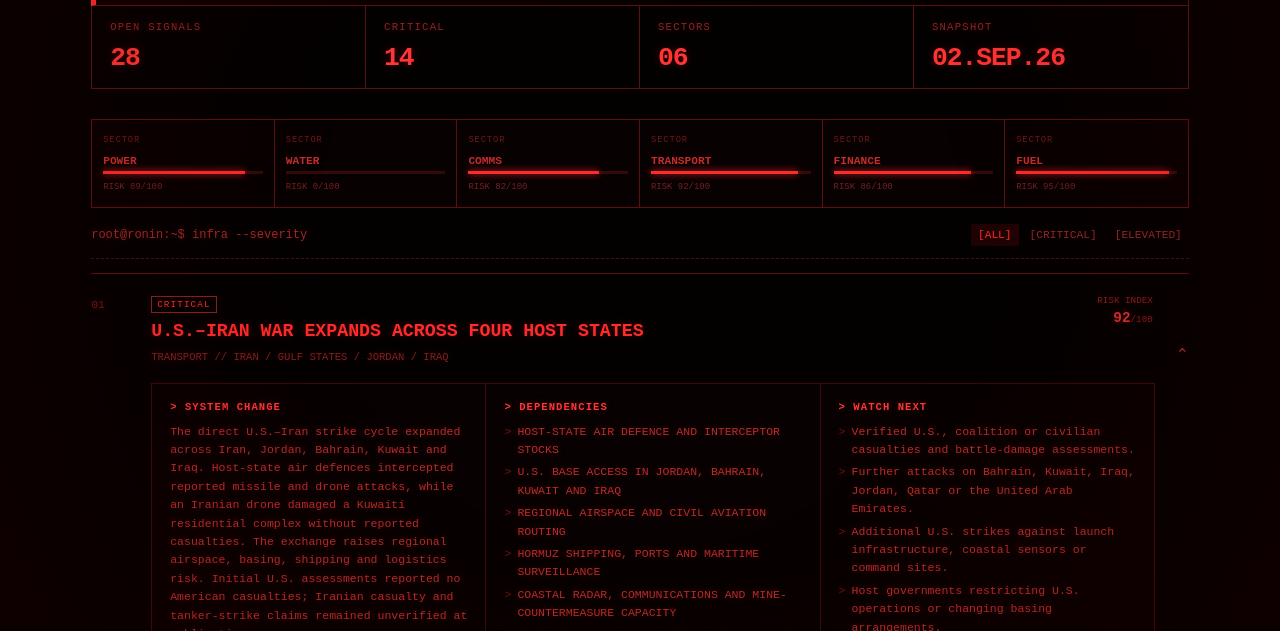
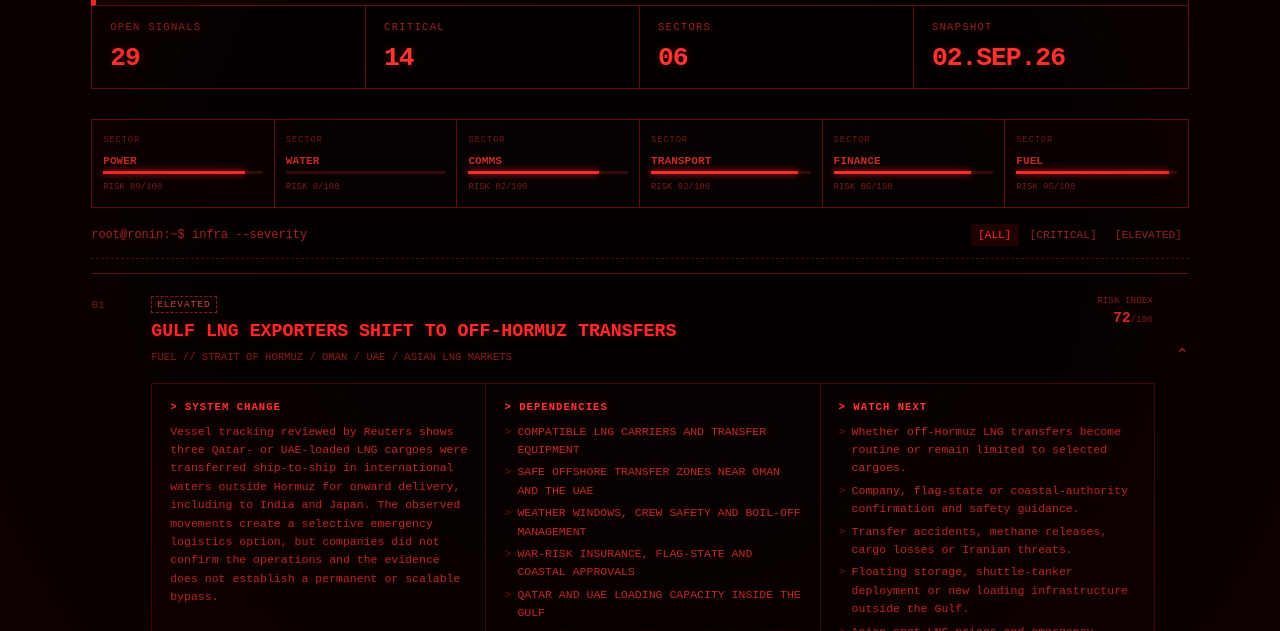
Before and after one commit to triadconstruct-boop/triadconstruct-boop.github.io, a plain HTML site: page infrawatch/index.html in a window 1280 px wide. Shown: the part 169-800 px from the top of the page. Drawn offline with Linux system fonts and the light colour scheme.

Commit message:
Sync EC-260902-01 to INFRAWATCH

```diff
--- a/infrawatch/index.html
+++ b/infrawatch/index.html
@@ -22,6 +22,31 @@
   </main>
   <script>
     "use strict";const signals=[
+      {
+            "id": "EC-260902-01",
+            "sector": "FUEL",
+            "level": "ELEVATED",
+            "score": 72,
+            "region": "STRAIT OF HORMUZ / OMAN / UAE / ASIAN LNG MARKETS",
+            "title": "GULF LNG EXPORTERS SHIFT TO OFF-HORMUZ TRANSFERS",
+            "changed": "Vessel tracking reviewed by Reuters shows three Qatar- or UAE-loaded LNG cargoes were transferred ship-to-ship in international waters outside Hormuz for onward delivery, including to India and Japan. The observed movements create a selective emergency logistics option, but companies did not confirm the operations and the evidence does not establish a permanent or scalable bypass.",
+            "dependencies": [
+                  "COMPATIBLE LNG CARRIERS AND TRANSFER EQUIPMENT",
+                  "SAFE OFFSHORE TRANSFER ZONES NEAR OMAN AND THE UAE",
+                  "WEATHER WINDOWS, CREW SAFETY AND BOIL-OFF MANAGEMENT",
+                  "WAR-RISK INSURANCE, FLAG-STATE AND COASTAL APPROVALS",
+                  "QATAR AND UAE LOADING CAPACITY INSIDE THE GULF",
+                  "ASIAN RECEIVING TERMINALS AND SPOT-MARKET PROCUREMENT"
+            ],
+            "watch": [
+                  "Whether off-Hormuz LNG transfers become routine or remain limited to selected cargoes.",
+                  "Company, flag-state or coastal-authority confirmation and safety guidance.",
+                  "Transfer accidents, methane releases, cargo losses or Iranian threats.",
+                  "Floating storage, shuttle-tanker deployment or new loading infrastructure outside the Gulf.",
+                  "Asian spot LNG prices and emergency procurement by India, Japan and South Korea.",
+                  "Whether restored Hormuz traffic reduces transfers or renewed attacks expand them."
+            ]
+      },
       {
             "id": "ME-260902-01",
             "sector": "TRANSPORT",
```
